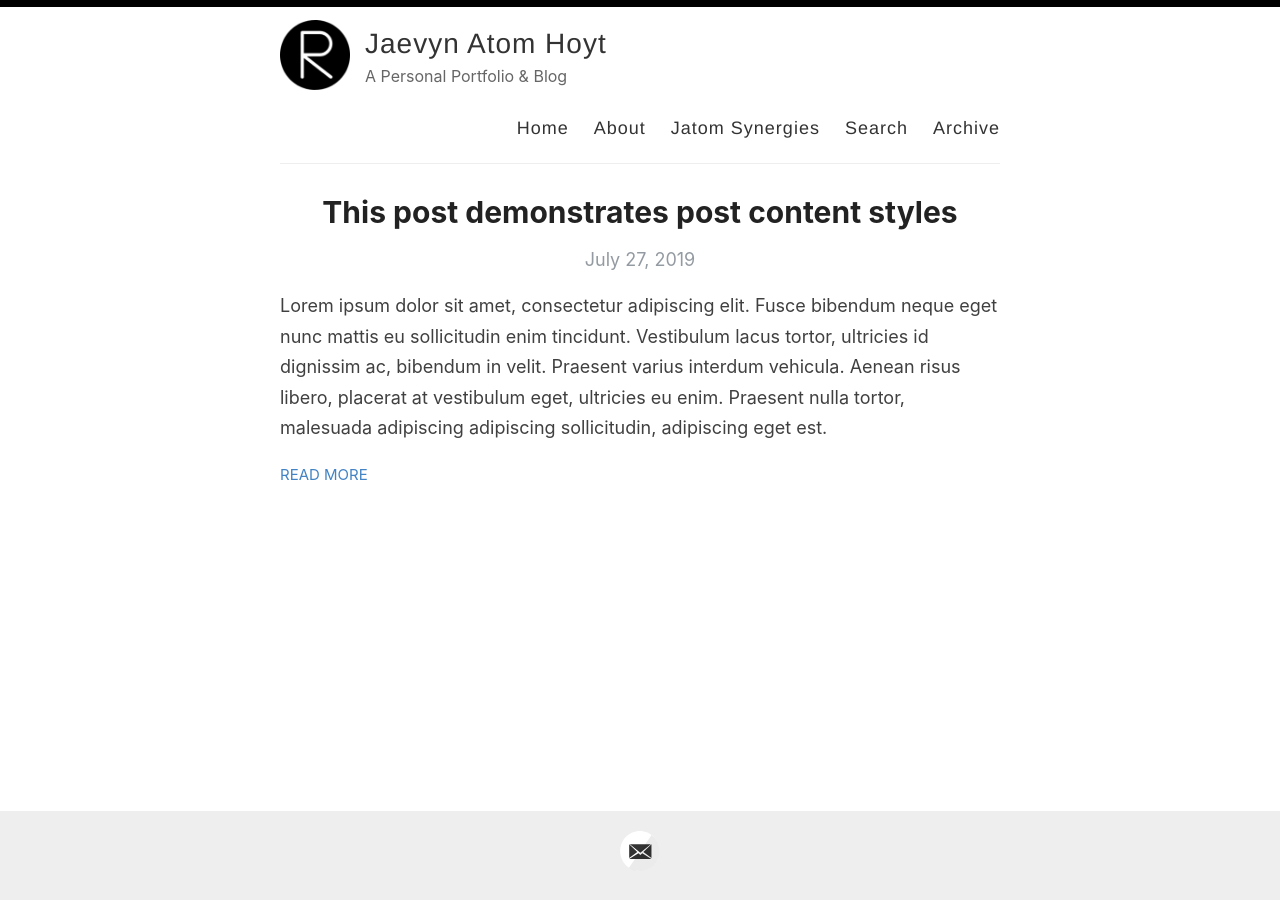
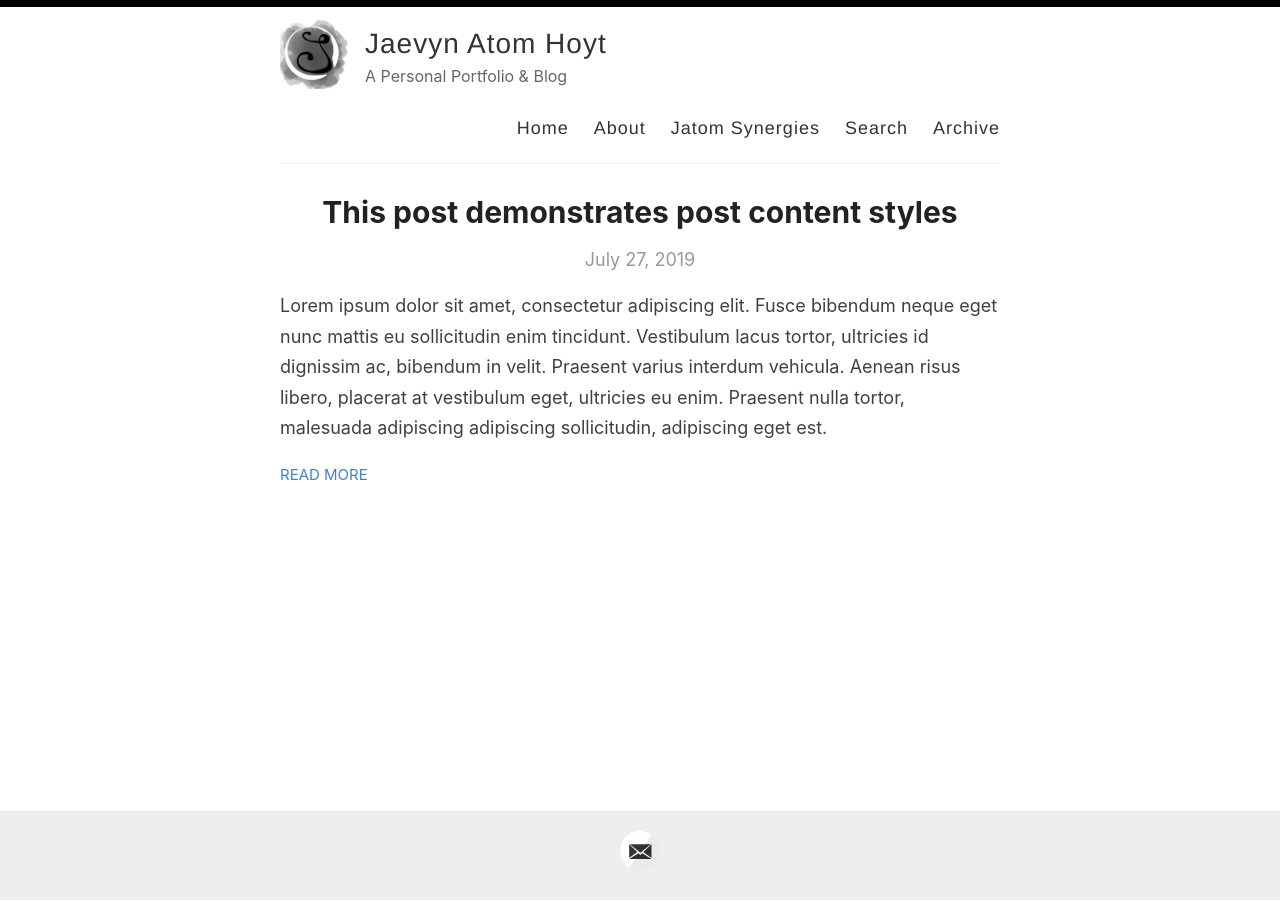
Before and after one commit to cattacular/cattacular.github.io, a Jekyll site: the page built from index.html, in a window 1280 px wide. Built offline with Jekyll 4.4.1, drawn with Linux system fonts in a browser that asks for light colours; the list of posts is cut into pages by our own code.

Commit message:
Logo Update!

```diff
--- a/_config.yml
+++ b/_config.yml
@@ -12,7 +12,7 @@ author: Jaevyn Atom Hoyt
 description: A Personal Portfolio & Blog
 
 # URL of your avatar or profile pic (you could use your GitHub profile pic)
-avatar: /images/reverie.png
+avatar: images/JLogo.png
 
 #
 # Flags below are optional
```
Also changed, not shown: images/JLogo.jpg (added), images/JLogo.png (added), images/categories.png (deleted), images/mobile-demo.png (deleted), images/reverie-demo.png (deleted), images/reverie-text.png (deleted), images/reverie.png (deleted), images/search.png (deleted).
